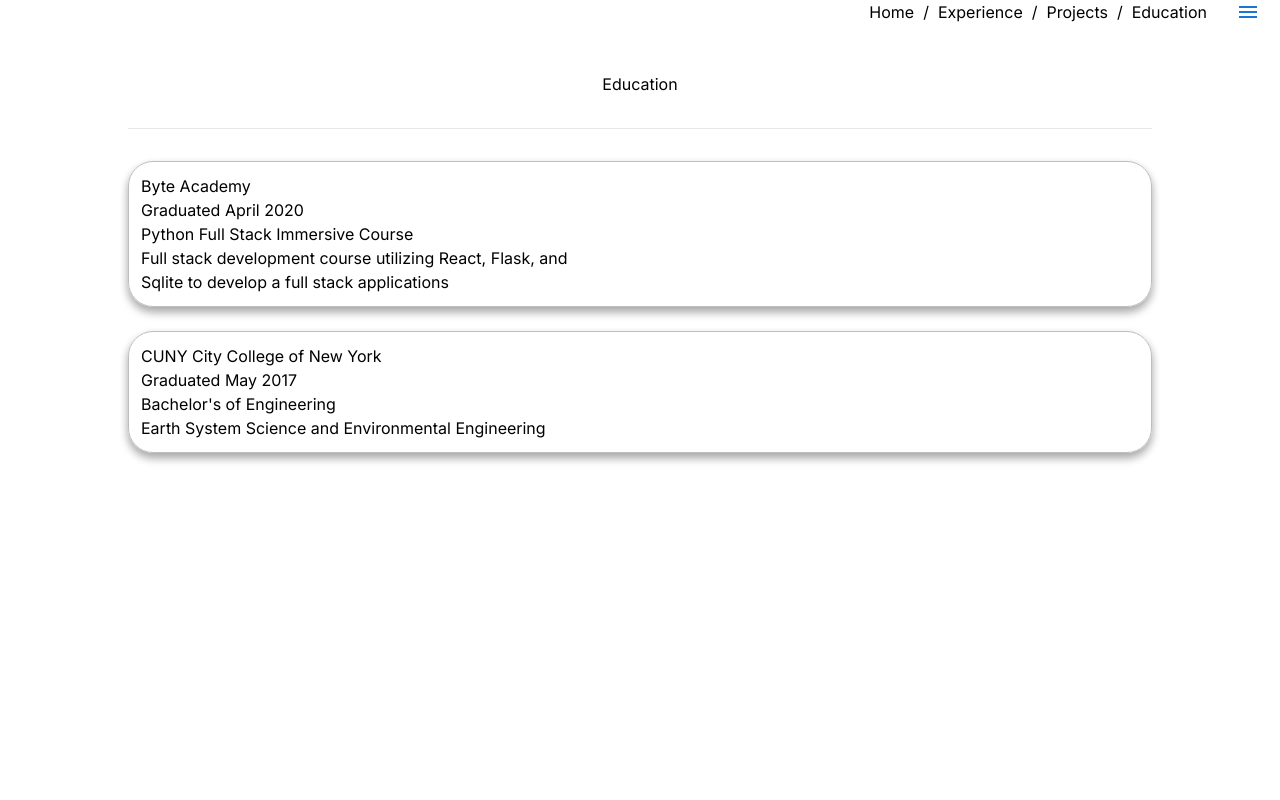
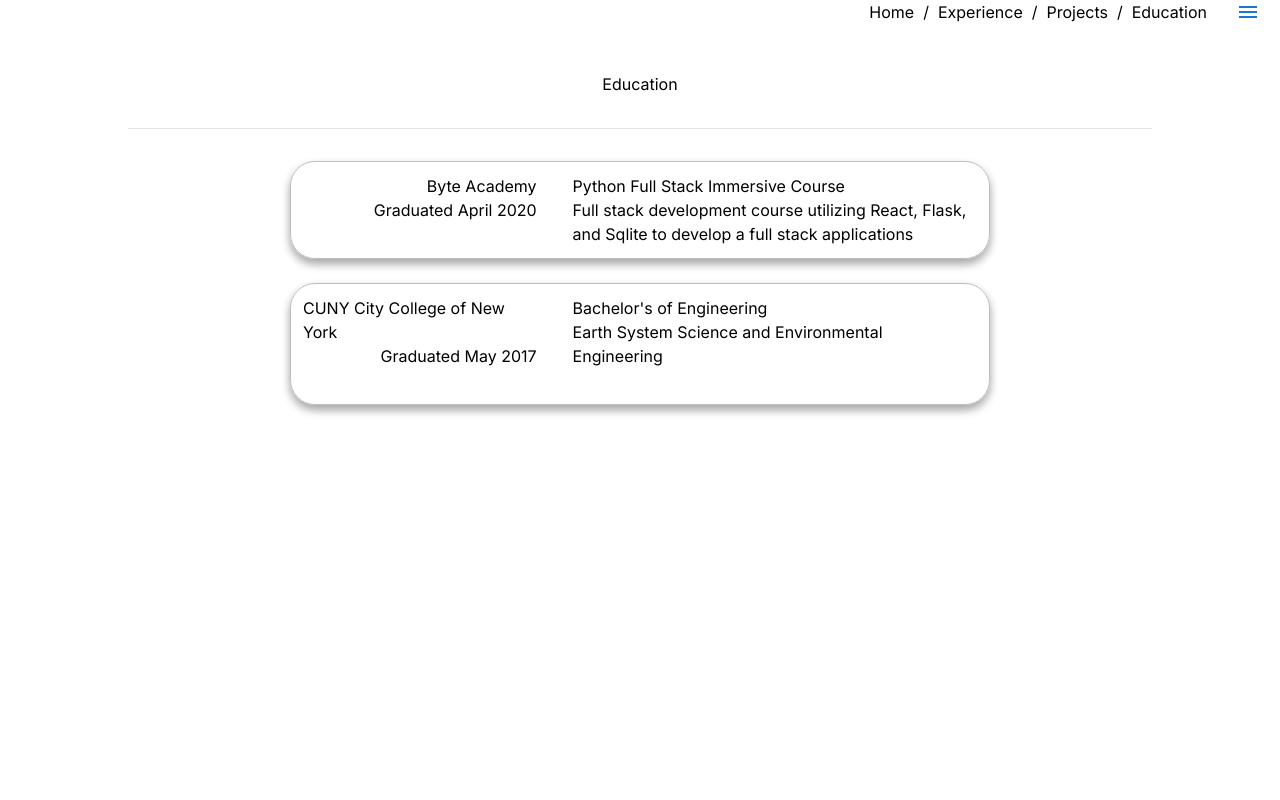
Before and after one commit to kwonj1234/jaekwon.me, a Next.js app: page /Education in a window 1280 px wide. Shown: the top 800 px of the page. Built offline with nearby package versions, Linux system fonts and the light colour scheme.

Commit message:
responsive design experience

```diff
--- a/src/app/globals.css
+++ b/src/app/globals.css
@@ -2,7 +2,6 @@
 @tailwind components;
 @tailwind utilities;
 
-@layer base {
   html {
     position: relative;
     min-height: 100%;
@@ -17,11 +16,10 @@
   }
 
 footer {
-    padding-bottom: 24px;
-    padding-top: 24px;
+  bottom: 0;
+  padding: 24px 12px;
   background-color: black;
   color: white;
-  }
 }
 
 .body {
@@ -48,7 +46,6 @@
   margin: auto;
 }
 
-@media (min-width: 768px) {
 .ExperienceCard {
   width: 80%;
   margin-bottom: 24px;
@@ -60,17 +57,20 @@
 }
 
 .ExperienceCard .leftColumn {
-    width: 100%;
-    padding-right: 0;
+  margin-bottom: 24px;
 }
 
 .ExperienceCard .rightColumn {
-    width: 100%;
-  }
 }
 
+.justify-end-column {
+
+}
+
+@media (min-width: 768px) {
   .ExperienceCard {
-  width: 80%;
+    width: 700px;
+    display: flex;
     margin-bottom: 24px;
     box-sizing: border-box;
     border: 1px solid rgb(190, 190, 190);
@@ -85,7 +85,13 @@
   }
 
   .ExperienceCard .rightColumn {
-  width: 45%;
+    width: 60%;
+  }
+
+  .justify-end-column {
+    display: flex;
+    justify-content: flex-end;
+  }
 }
 
 .Education {
@@ -129,7 +135,6 @@
 
 .Projects {
   margin-top: 3rem;
-  height: 100vh;
 }
 
 .Projects .left-column {
```
Lines whose indentation alone changed are shown as unchanged.
